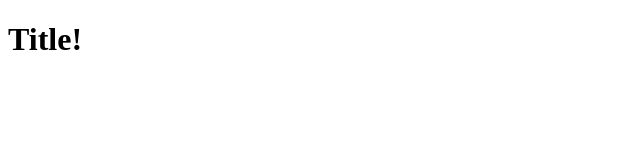
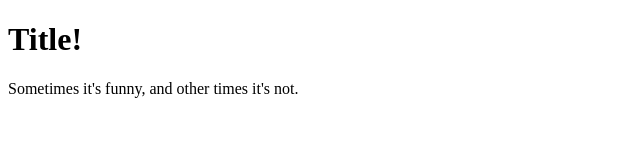
Before and after one commit to emthestrange/iat339, a plain HTML site: page index.html in a window 1280 px wide. Shown: the whole page, without its empty margins (0-640 px from the left). Drawn offline with Linux system fonts and the light colour scheme.

Commit message:
test commit 1

```diff
--- a/index.html
+++ b/index.html
@@ -7,6 +7,8 @@
 
 	<body>
 		<h1>Title!</h1>
+		<p>Sometimes it's funny, and other times it's not.</p>
+
 	</body>
 
 </html>
```
